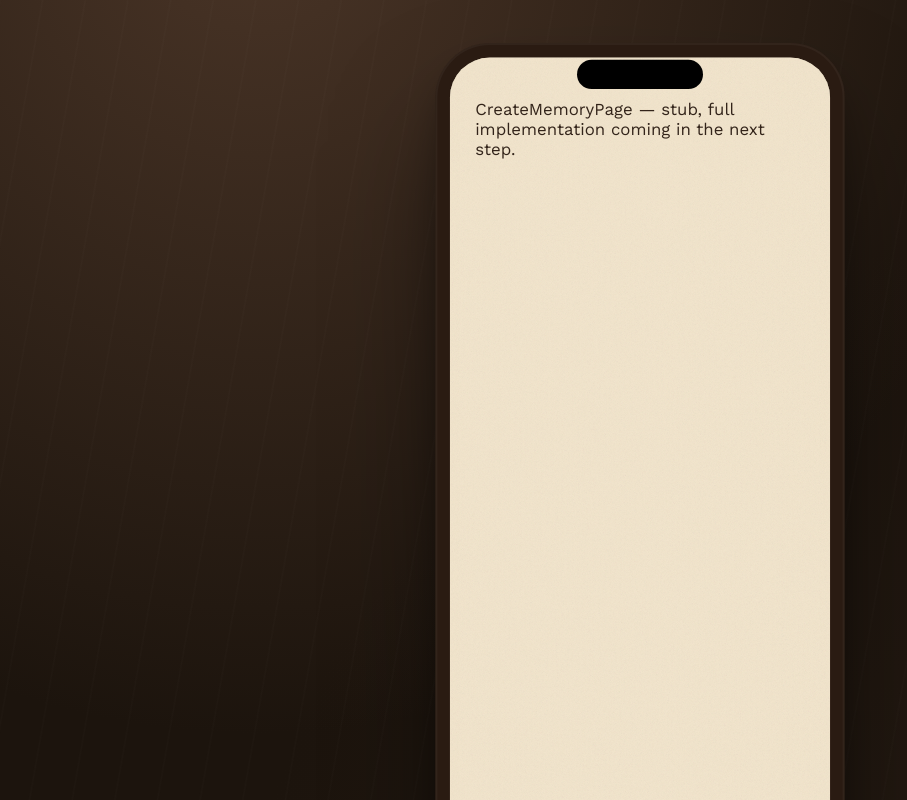
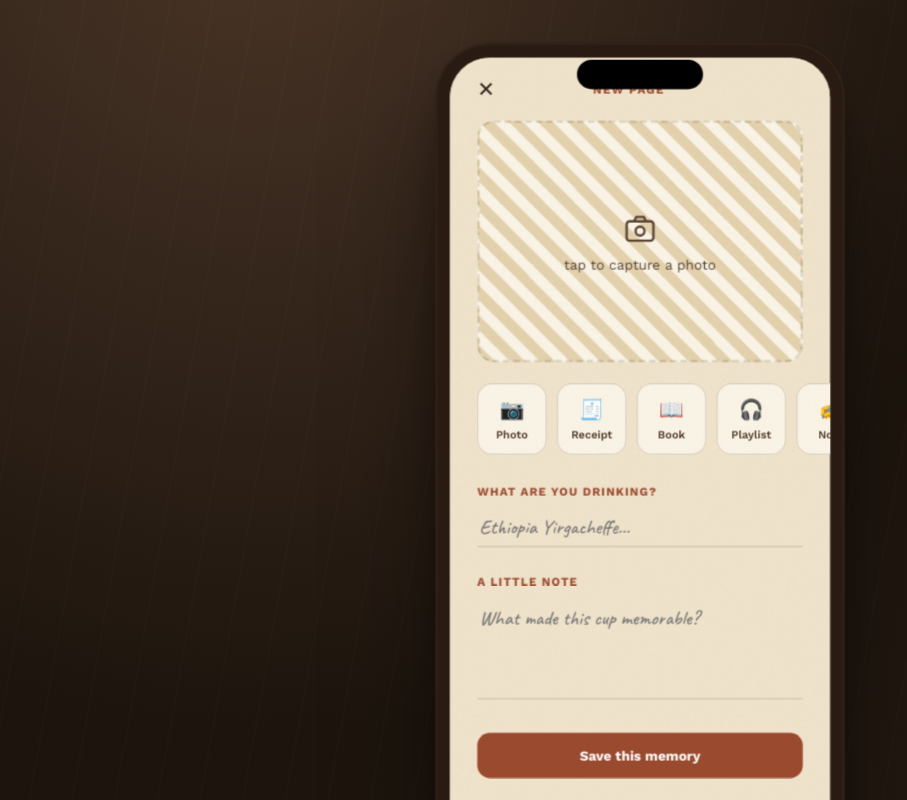
Before and after one commit to antriksha3/SipScapes, a React (Vite) app: page /create in a window 1280 px wide. Shown: the top 800 px of the page, without its empty margins (0-907 px from the left). Built offline with nearby package versions, Linux system fonts and the light colour scheme.

Commit message:
Implement CreateMemoryPage.jsx

```diff
--- a/src/pages/CreateMemoryPage.jsx
+++ b/src/pages/CreateMemoryPage.jsx
@@ -1,7 +1,239 @@
+import { useState } from 'react';
+import { useNavigate } from 'react-router-dom';
+
 export default function CreateMemoryPage() {
+  const navigate = useNavigate();
+  const [captured, setCaptured] = useState(false);
+  const [title, setTitle] = useState('');
+
   return (
-    <div style={{ padding: 24, fontFamily: 'var(--body-font)', color: 'var(--ink)' }}>
-      <p>CreateMemoryPage — stub, full implementation coming in the next step.</p>
-    </div>
+    <section
+      style={{
+        minHeight: '100%',
+        background: 'var(--paper)',
+        color: 'var(--ink)',
+        paddingBottom: 90,
+        boxSizing: 'border-box',
+      }}
+    >
+      {/* Header */}
+      <div
+        style={{
+          padding: '18px 26px 4px',
+          display: 'flex',
+          alignItems: 'center',
+          justifyContent: 'space-between',
+        }}
+      >
+        <button
+          onClick={() => navigate('/home')}
+          style={{
+            border: 'none',
+            background: 'transparent',
+            fontSize: 20,
+            color: 'var(--ink)',
+            cursor: 'pointer',
+            padding: 0,
+          }}
+        >
+          ✕
+        </button>
+
+        <span
+          style={{
+            fontSize: 11,
+            textTransform: 'uppercase',
+            letterSpacing: '.12em',
+            color: 'var(--rust)',
+            fontWeight: 700,
+          }}
+        >
+          New page
+        </span>
+
+        <span style={{ width: 38 }} />
+      </div>
+
+      {/* Capture zone */}
+      <button
+        onClick={() => setCaptured(true)}
+        style={{
+          margin: '14px 26px',
+          width: 'calc(100% - 52px)',
+          height: 230,
+          borderRadius: 16,
+          background:
+            'repeating-linear-gradient(45deg, var(--paper-deep), var(--paper-deep) 10px, var(--card) 10px, var(--card) 20px)',
+          border: '2px dashed var(--line)',
+          display: 'flex',
+          flexDirection: 'column',
+          alignItems: 'center',
+          justifyContent: 'center',
+          gap: 10,
+          color: 'var(--ink-soft)',
+          fontSize: 13,
+          cursor: 'pointer',
+        }}
+      >
+        <svg
+          viewBox="0 0 24 24"
+          width="34"
+          height="34"
+          fill="none"
+          stroke="currentColor"
+          strokeWidth="1.6"
+        >
+          <rect x="3" y="7" width="18" height="13" rx="2" />
+          <path d="M8 7l1.5-3h5L16 7" />
+          <circle cx="12" cy="13.5" r="3" />
+        </svg>
+
+        <span>{captured ? 'captured ✓' : 'tap to capture a photo'}</span>
+      </button>
+
+      {/* Attachments */}
+      <div
+        style={{
+          display: 'flex',
+          gap: 10,
+          padding: '6px 26px',
+          overflowX: 'auto',
+        }}
+      >
+        {[
+          ['📷', 'Photo'],
+          ['🧾', 'Receipt'],
+          ['📖', 'Book'],
+          ['🎧', 'Playlist'],
+          ['✍️', 'Note'],
+        ].map(([icon, label]) => (
+          <button
+            key={label}
+            style={{
+              flexShrink: 0,
+              width: 66,
+              padding: '12px 6px',
+              borderRadius: 14,
+              background: 'var(--card)',
+              border: '1px solid var(--line)',
+              display: 'flex',
+              flexDirection: 'column',
+              alignItems: 'center',
+              gap: 6,
+              fontSize: 10.5,
+              color: 'var(--ink-soft)',
+              fontWeight: 600,
+              cursor: 'pointer',
+            }}
+          >
+            <span
+              style={{
+                fontSize: 19,
+                color: 'var(--rust)',
+              }}
+            >
+              {icon}
+            </span>
+            {label}
+          </button>
+        ))}
+      </div>
+
+      {/* Title */}
+      <div
+        style={{
+          margin: '18px 26px 0',
+        }}
+      >
+        <label
+          style={{
+            fontSize: 11,
+            textTransform: 'uppercase',
+            letterSpacing: '.1em',
+            color: 'var(--rust)',
+            fontWeight: 700,
+          }}
+        >
+          What are you drinking?
+        </label>
+
+        <input
+          value={title}
+          onChange={(e) => setTitle(e.target.value)}
+          placeholder="Ethiopia Yirgacheffe..."
+          style={{
+            marginTop: 8,
+            width: '100%',
+            border: 'none',
+            borderBottom: '1.5px solid var(--line)',
+            background: 'transparent',
+            fontFamily: 'Caveat, cursive',
+            fontSize: 19,
+            color: 'var(--ink)',
+            padding: '6px 2px',
+            outline: 'none',
+            boxSizing: 'border-box',
+          }}
+        />
+      </div>
+
+      {/* Journal note */}
+      <div
+        style={{
+          margin: '22px 26px 0',
+        }}
+      >
+        <label
+          style={{
+            fontSize: 11,
+            textTransform: 'uppercase',
+            letterSpacing: '.1em',
+            color: 'var(--rust)',
+            fontWeight: 700,
+          }}
+        >
+          A little note
+        </label>
+
+        <textarea
+          placeholder="What made this cup memorable?"
+          rows={3}
+          style={{
+            marginTop: 8,
+            width: '100%',
+            border: 'none',
+            borderBottom: '1.5px solid var(--line)',
+            background: 'transparent',
+            fontFamily: 'Caveat, cursive',
+            fontSize: 19,
+            lineHeight: 1.45,
+            color: 'var(--ink)',
+            padding: '6px 2px',
+            outline: 'none',
+            resize: 'none',
+            boxSizing: 'border-box',
+          }}
+        />
+      </div>
+
+      {/* Save */}
+      <button
+        onClick={() => navigate('/timeline')}
+        style={{
+          margin: '28px 26px 0',
+          width: 'calc(100% - 52px)',
+          padding: '14px',
+          border: 'none',
+          borderRadius: 12,
+          background: 'var(--rust)',
+          color: '#fff',
+          fontSize: 13,
+          fontWeight: 700,
+          cursor: 'pointer',
+        }}
+      >
+        Save this memory
+      </button>
+    </section>
   );
 }
```
